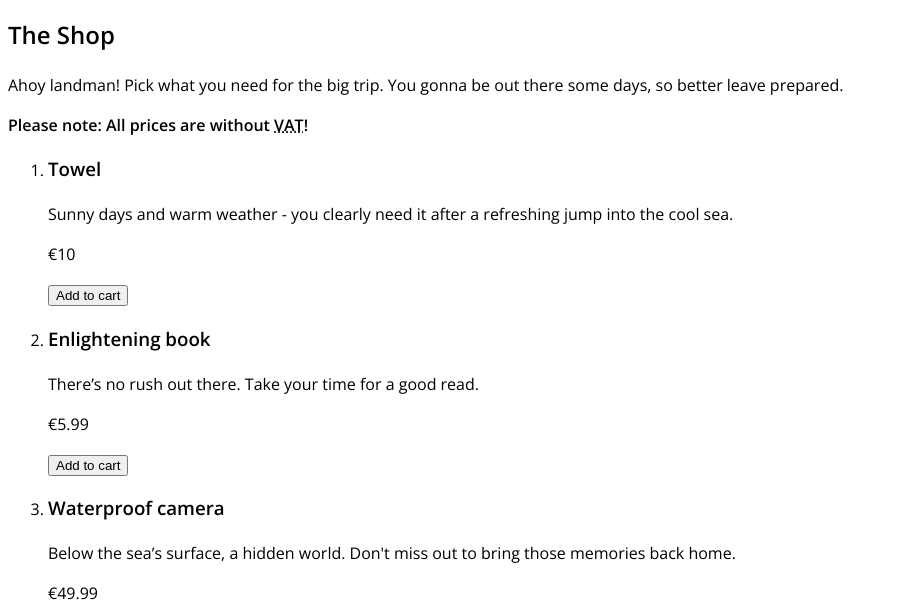
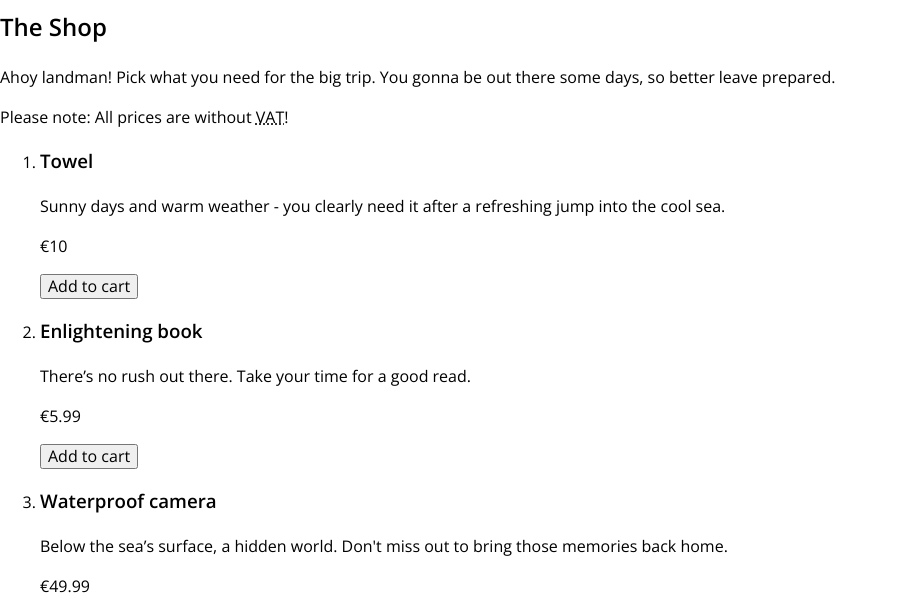
Before and after one commit to fabricionaweb/daimler-front-end-test, a website: page src/index.html in a window 1280 px wide. Shown: the part 174-785 px from the top of the page, without its empty margins (0-906 px from the left). Drawn offline with nearby package versions, Linux system fonts and the light colour scheme; files that its build step writes are made by us from their sources.

Commit message:
Install modern-normalize.css

```diff
--- /dev/null
+++ b/src/libs-polyfills/modern-normalize.css
@@ -0,0 +1,274 @@
+/*! modern-normalize | MIT License | https://github.com/sindresorhus/modern-normalize */
+
+/* Document
+   ========================================================================== */
+
+/**
+ * Use a better box model (opinionated).
+ */
+
+html {
+  box-sizing: border-box;
+}
+
+*,
+*::before,
+*::after {
+  box-sizing: inherit;
+}
+
+/**
+ * Use a more readable tab size (opinionated).
+ */
+
+:root {
+  -moz-tab-size: 4;
+  tab-size: 4;
+}
+
+/**
+ * 1. Correct the line height in all browsers.
+ * 2. Prevent adjustments of font size after orientation changes in iOS.
+ */
+
+html {
+  line-height: 1.15; /* 1 */
+  -webkit-text-size-adjust: 100%; /* 2 */
+}
+
+/* Sections
+   ========================================================================== */
+
+/**
+ * Remove the margin in all browsers.
+ */
+
+body {
+  margin: 0;
+}
+
+/**
+ * Improve consistency of default fonts in all browsers. (https://github.com/sindresorhus/modern-normalize/issues/3)
+ */
+
+body {
+  font-family:
+ -apple-system,
+ BlinkMacSystemFont,
+ 'Segoe UI',
+ Roboto,
+ Helvetica,
+ Arial,
+ sans-serif,
+ 'Apple Color Emoji',
+    'Segoe UI Emoji',
+ 'Segoe UI Symbol';
+}
+
+/* Grouping content
+   ========================================================================== */
+
+/**
+ * Add the correct height in Firefox.
+ */
+
+hr {
+  height: 0;
+}
+
+/* Text-level semantics
+   ========================================================================== */
+
+/**
+ * Add the correct text decoration in Chrome, Edge, and Safari.
+ */
+
+abbr[title] {
+  text-decoration: underline dotted;
+}
+
+/**
+ * Add the correct font weight in Chrome, Edge, and Safari.
+ */
+
+b,
+strong {
+  font-weight: bolder;
+}
+
+/**
+ * 1. Improve consistency of default fonts in all browsers. (https://github.com/sindresorhus/modern-normalize/issues/3)
+ * 2. Correct the odd `em` font sizing in all browsers.
+ */
+
+code,
+kbd,
+samp,
+pre {
+  font-family: SFMono-Regular, Consolas, 'Liberation Mono', Menlo, Courier, monospace; /* 1 */
+  font-size: 1em; /* 2 */
+}
+
+/**
+ * Add the correct font size in all browsers.
+ */
+
+small {
+  font-size: 80%;
+}
+
+/**
+ * Prevent `sub` and `sup` elements from affecting the line height in all browsers.
+ */
+
+sub,
+sup {
+  font-size: 75%;
+  line-height: 0;
+  position: relative;
+  vertical-align: baseline;
+}
+
+sub {
+  bottom: -0.25em;
+}
+
+sup {
+  top: -0.5em;
+}
+
+/* Forms
+   ========================================================================== */
+
+/**
+ * 1. Change the font styles in all browsers.
+ * 2. Remove the margin in Firefox and Safari.
+ */
+
+button,
+input,
+optgroup,
+select,
+textarea {
+  font-family: inherit; /* 1 */
+  font-size: 100%; /* 1 */
+  line-height: 1.15; /* 1 */
+  margin: 0; /* 2 */
+}
+
+/**
+ * Remove the inheritance of text transform in Edge and Firefox.
+ * 1. Remove the inheritance of text transform in Firefox.
+ */
+
+button,
+select {
+  /* 1 */
+  text-transform: none;
+}
+
+/**
+ * Correct the inability to style clickable types in iOS and Safari.
+ */
+
+button,
+[type='button'],
+[type='reset'],
+[type='submit'] {
+  -webkit-appearance: button;
+}
+
+/**
+ * Remove the inner border and padding in Firefox.
+ */
+
+button::-moz-focus-inner,
+[type='button']::-moz-focus-inner,
+[type='reset']::-moz-focus-inner,
+[type='submit']::-moz-focus-inner {
+  border-style: none;
+  padding: 0;
+}
+
+/**
+ * Restore the focus styles unset by the previous rule.
+ */
+
+button:-moz-focusring,
+[type='button']:-moz-focusring,
+[type='reset']:-moz-focusring,
+[type='submit']:-moz-focusring {
+  outline: 1px dotted ButtonText;
+}
+
+/**
+ * Correct the padding in Firefox.
+ */
+
+fieldset {
+  padding: 0.35em 0.75em 0.625em;
+}
+
+/**
+ * Remove the padding so developers are not caught out when they zero out `fieldset` elements in all browsers.
+ */
+
+legend {
+  padding: 0;
+}
+
+/**
+ * Add the correct vertical alignment in Chrome and Firefox.
+ */
+
+progress {
+  vertical-align: baseline;
+}
+
+/**
+ * Correct the cursor style of increment and decrement buttons in Safari.
+ */
+
+[type='number']::-webkit-inner-spin-button,
+[type='number']::-webkit-outer-spin-button {
+  height: auto;
+}
+
+/**
+ * 1. Correct the odd appearance in Chrome and Safari.
+ * 2. Correct the outline style in Safari.
+ */
+
+[type='search'] {
+  -webkit-appearance: textfield; /* 1 */
+  outline-offset: -2px; /* 2 */
+}
+
+/**
+ * Remove the inner padding in Chrome and Safari on macOS.
+ */
+
+[type='search']::-webkit-search-decoration {
+  -webkit-appearance: none;
+}
+
+/**
+ * 1. Correct the inability to style clickable types in iOS and Safari.
+ * 2. Change font properties to `inherit` in Safari.
+ */
+
+::-webkit-file-upload-button {
+  -webkit-appearance: button; /* 1 */
+  font: inherit; /* 2 */
+}
+
+/* Interactive
+   ========================================================================== */
+
+/*
+ * Add the correct display in Chrome and Safari.
+ */
+
+summary {
+  display: list-item;
+}
--- a/src/styles.scss
+++ b/src/styles.scss
@@ -1,3 +1,8 @@
 @charset "UTF-8";
 
+// Modern Normalize
+// https://css-tricks.com/modern-normalize/
+@import 'libs-polyfills/modern-normalize.css';
+
+// -- THEME
 @import 'themes/default/default';
--- a/src/themes/default/_base.scss
+++ b/src/themes/default/_base.scss
@@ -3,24 +3,7 @@
 // -- Fonts
 @import url('https://fonts.googleapis.com/css?family=Open+Sans:300,400,600');
 
-// Universal Box Sizing with Inheritance
-// https://css-tricks.com/box-sizing/
-*,
-*::before,
-*::after {
-  box-sizing: inherit;
-}
-
-html {
-  min-height: 100%;
-  width: 100vw;
-  max-width: 100%;
-  box-sizing: border-box;
-  text-size-adjust: 100%;
-}
-
-body,
-html {
+body {
   font-family: 'Open Sans', Helvetica, Arial, sans-serif;
   line-height: $line-height-factor-base;
   font-size: $font-size-base;
@@ -33,5 +16,4 @@ html {
   padding-left: $horizontal-rythm-spacing-text;
   padding-right: $horizontal-rythm-spacing-text;
   max-width: $page-max-width;
-  box-sizing: border-box;
 }
```
Also changed, not shown: 1 other file.
